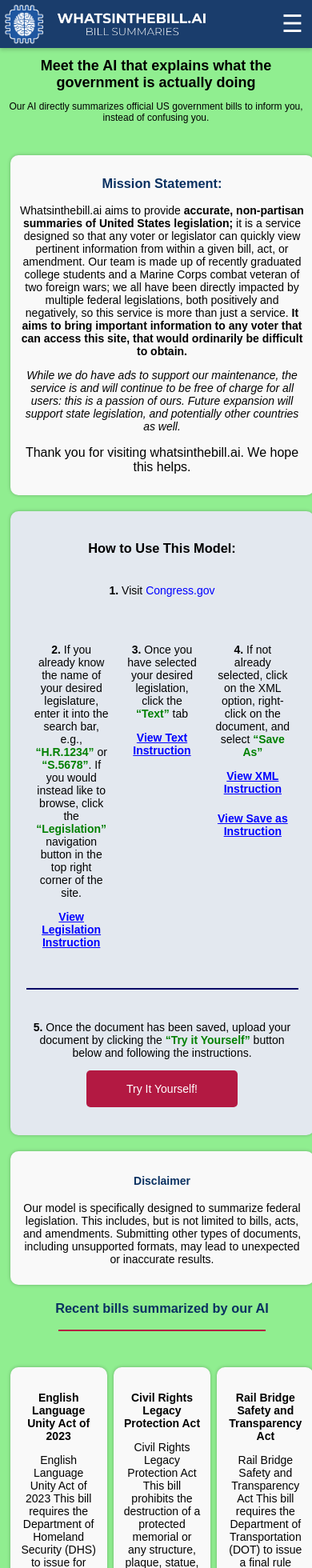
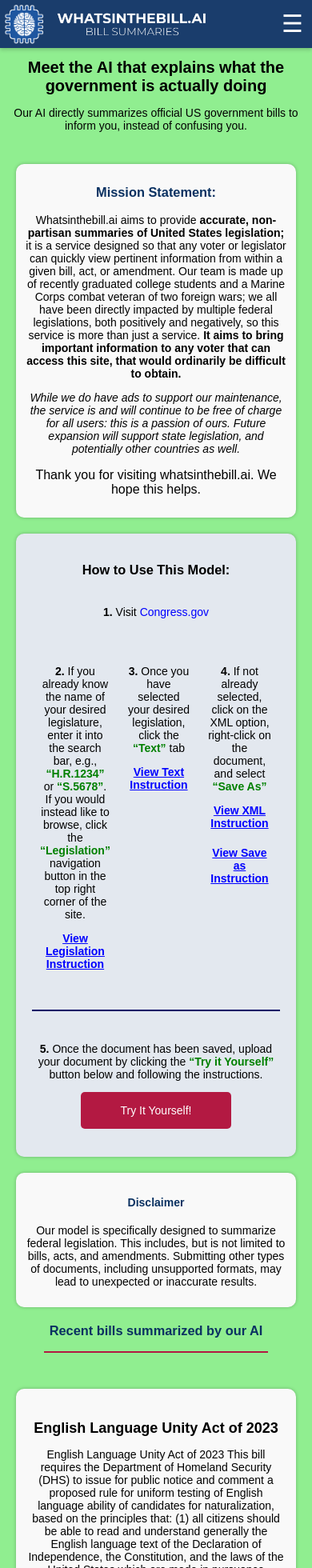
Before and after one commit to marleneh456/bill-summary-deploy, a React (Vite) app: page / in a window 390 px wide. Shown: the top 1960 px of the page at 80% size. Built offline with nearby package versions, Linux system fonts and the light colour scheme.

Commit message:
update the media queries with colors

```diff
--- a/src/index.css
+++ b/src/index.css
@@ -1663,7 +1663,7 @@
 
   /* Applies styles for landscape-oriented mobile devices with max width 1000px,
          max height 500px, and landscape orientation */
-         @media (max-width: 926px) and (max-height: 428px)  {
+         @media (max-width: 926px) and (max-height: 450px)  {
           /* Hides the desktop navigation on smaller screens */
           .desktop-nav-links {
             display: none; /* Hides the desktop navigation on mobile */
@@ -1953,13 +1953,13 @@
           }
         }
 
-  /* Small Mobile Landscape */
-
-  /* Applies styles for landscape-oriented mobile devices with max width 852px,
-         max height 435px, and landscape orientation */
-         @media (max-width: 640px) and (max-height: 360px) {
+   /* Medium Tablet - Portrait */
+
+  /* Applies styles for portrait-oriented tablets with max width 835px
+         and max height 1195px */
+         @media only screen and (max-width: 835px) and (max-height: 1290px) and (orientation: portrait) {
           /* Hides the desktop navigation on smaller screens */
-          .desktop-nav-links {
+          .full-screen-nav-links {
             display: none; /* Hides the desktop navigation on mobile */
           }
 
@@ -2069,89 +2069,109 @@
             box-sizing: border-box;
           }
 
-          /* Sets the body background color to Green-Blue */
+          /* Sets the body background color to Light Salmon */
           body {
-            background-color: #20B2AA; /* Green-Blue*/
+            background-color: #ffa07a; /* Light Salmon */
           }
 
           /* Styles the main heading in the welcome section with reduced font size */
           .welcome-section h1 {
-            font-size: 20px;
+            font-size: 22px;
           }
 
           /* Styles the paragraph in the welcome section with reduced font size */
           .welcome-section p {
-            font-size: 12px;
-          }
-
-          /* Adjusts the content container to use 90% of viewport width,
-                 adds right margin, and reduces font size */
+            font-size: 15px;
+          }
+
+          /* Adjusts the content container to use 80% of viewport width
+                 and centers it */
           .content-container {
-            width: 98vw;
-            margin-left: 12px;
-            font-size: 10px;
-          }
-
-          .thank-you-message{
-            font-size: 12px;
-          }
-
-          /* Adjusts padding of instruction items */
+            width: 660px;
+            margin-left: auto;
+          }
+
+          .recent-bills {
+            display: flex;
+            flex-wrap: wrap; /* Allow items to wrap to the next line */
+            gap: 15px; /* Space between the cards */
+            justify-content: center; /* Center the cards */
+          }
+
+          .bill-item {
+            max-width: 320px; /* Limit the max width of each card */
+            padding: 20px; /* Add space inside the card */
+          }
+
+          .bill-item h4 {
+            font-size: 18px; /* Adjust title font size */
+            margin-bottom: 10px; /* Space below title */
+          }
+
+          .bill-item p {
+            font-size: 14px; /* Adjust paragraph font size */
+            margin-bottom: 15px; /* Space below description */
+          }
+
+          .Recent-bills-line {
+            width: 48%; /* Sets the width of the separator */
+          }
+
+          /* Adds padding to instruction items */
           .instruction-item {
             padding: 5px;
           }
 
-          .instruction-separator {
-            margin-top: 50px;
-          }
-
-          .try-it-btn {
-            font-size: 12px;
-            padding: 10px 20px;
-          }
-
-          .Recent-bills-line{
-            width: 42%;
-          }
-
+          /* Sets the font size of paragraphs in specific instruction items */
+          .instruction-item-one p {
+            font-size: 14px;
+          }
+
+          /* Sets the font size of paragraphs in specific instruction items */
+          .instruction-item-two-to-four p {
+            font-size: 14px;
+          }
+
+          /* Sets the font size of paragraphs in specific instruction items */
+          .instruction-item-five p {
+            font-size: 14px;
+          }
 
           /* Reduces the size of image popup content */
           .image-popup-content {
-            width: 530px;
-            height: 200px;
+            width: 740px;
+            height: 280px;
           }
 
           .legislation-instruction {
-            width: 490px;
-            height: 150px;
+            width: 700px;
+            height: 220px;
           }
 
           .text-instruction {
-            width: 490px;
-            height: 150px;
+            width: 700px;
+            height: 220px;
           }
 
           .xml-instruction {
-            width: 490px;
-            height: 140px;
+            width: 700px;
+            height: 220px;
           }
 
           .save-as-instruction {
-            width: 480px;
-            height: 150px;
+            width: 700px;
+            height: 220px;
           }
 
           /* Adjusts the popup content size for smaller screens */
           .popup-content {
-            width: 400px;
-            height: 200px; /* Limits the height */
-            overflow-y: auto;
-          }
-
+            width: 700px;
+            height: 580px; /* Limits the height */
+          }
 
           /* Reduces the font size of headings within popups */
           .popup-content h3 {
-            font-size: 10px;
+            font-size: 16px;
           }
 
           /* Adjusts the close button position and size within popups */
@@ -2162,60 +2182,57 @@
 
           /* Adjusts the upload container size and padding for smaller screens */
           .upload-container {
-            width: 380px;
-            height: 100px;
+            width: 700px;
+            height: 550px;
             padding: 1px; /* Reduces padding */
+            margin: auto; /* Centers the container */
+            font-size: 12px; /* Reduces font size */
           }
 
           /* Adjusts the upload button size and padding for smaller screens */
           .upload-btn {
-            font-size: 10px; /* Reduces button font size */
+            font-size: 14px; /* Reduces button font size */
             margin: 18px; /* Adds margin around the button */
-            padding: 10px 20px; /* Adds padding inside the button */
-            margin-right: 30px;
+            margin-left: -15px;
           }
 
           /* Adjusts the upload dropzone size and margin for smaller screens */
           .upload-dropzone {
-            width: 370px; /* Limits dropzone width */
-            height: 60px;
-            margin-left: -10px; /* Adds margin on the left */
+            width: 650px; /* Limits dropzone width */
+            height: 80px;
+            margin-left: 3px; /* Adds margin on the left */
           }
 
           /* Adjusts the paragraph inside the dropzone */
           .upload-dropzone p {
-            font-size: 12px; /* Reduces text size */
+            font-size: 16px; /* Reduces text size */
           }
 
           /* Adjusts the font size of selected files display */
           .file-selected {
-            font-size: 10px; /* Sets the font size */
+            font-size: 16px; /* Sets the font size */
           }
 
           /* Adjusts the font size of the remove button */
           .file-selected .remove-btn {
-            font-size: 12px; /* Sets the font size */
+            font-size: 16px; /* Sets the font size */
           }
 
            /* Text Input */
            .text-input {
-        margin-top: 2px;
-        font-size: 10px;
-        margin-left: -576px;
+            margin-left: -422px;
           }
 
           /* Text Box */
           .text-box {
-        width: 368px; /* Match the width of the upload box */
-        height: 40px; /* Set a fixed height */
-        font-size: 10px; /* Font size */
+            width: 652px; /* Ensure it matches the width of its container */
+            height: 280px; /* Set a fixed height */
           }
 
           /* Adjusts the summary box size for smaller screens */
           .summary-box {
-            height: 180px; /* Sets the height */
-            width: 368px; /* Sets the width */
-            font-size: 10px;
+            height: 470px; /* Sets the height */
+            width: 650px; /* Sets the width */
           }
 
           /* Adjusts the width of summary buttons for smaller screens */
@@ -2223,13 +2240,6 @@
           .do-it-again-btn,
           .pause-play-btn {
             width: 210px;
-            padding: 5px 18px;
-            font-size: 10px;
-          }
-
-          .button-icon {
-            width: 22px; /* Sets the icon width */
-            height: 22px; /* Maintains aspect ratio */
           }
 
           /* Ensures the about page takes up 90% of the width on smaller screens */
@@ -2243,33 +2253,18 @@
             margin-bottom: 20px;
           }
 
-          .team-section{
-            width: 98%;
-            font-size: 10px;
-            margin-bottom: 20px;
-          }
-
-          .team-member{
-            height: 500px;
-          }
-
-          .contact-page {
-            width: 98%;
-            font-size: 10px;
-          }
-
-          .dropzone{
-            width: 100%;
-          }
-        }
-
-   /* Tablet - Portrait */
-
-  /* Applies styles for portrait-oriented tablets with max width 835px
-         and max height 1195px */
-         @media only screen and (max-width: 835px) and (max-height: 1290px) and (orientation: portrait) {
+          .dropzone {
+            width: 340px;
+          }
+        }
+
+    /* Small Mobile Landscape */
+
+  /* Applies styles for landscape-oriented mobile devices with max width 852px,
+         max height 435px, and landscape orientation */
+         @media (max-width: 840px) and (max-height: 380px) {
           /* Hides the desktop navigation on smaller screens */
-          .full-screen-nav-links {
+          .desktop-nav-links {
             display: none; /* Hides the desktop navigation on mobile */
           }
 
@@ -2379,87 +2374,89 @@
             box-sizing: border-box;
           }
 
-          /* Sets the body background color to Light Salmon */
+          /* Sets the body background color to Green-Blue */
           body {
-            background-color: #ffa07a; /* Light Salmon */
+            background-color: #20B2AA; /* Green-Blue*/
           }
 
           /* Styles the main heading in the welcome section with reduced font size */
           .welcome-section h1 {
-            font-size: 22px;
+            font-size: 20px;
           }
 
           /* Styles the paragraph in the welcome section with reduced font size */
           .welcome-section p {
-            font-size: 15px;
-          }
-
-          /* Adjusts the content container to use 80% of viewport width
-                 and centers it */
+            font-size: 12px;
+          }
+
+          /* Adjusts the content container to use 90% of viewport width,
+                 adds right margin, and reduces font size */
           .content-container {
-            width: 80vw;
-            margin-left: auto;
-          }
-
-          .Recent-bills-line {
-            width: 48%; /* Sets the width of the separator */
-          }
-
-          /* Adds padding to instruction items */
+            width: 98vw;
+            margin-left: 12px;
+            font-size: 10px;
+          }
+
+          .thank-you-message{
+            font-size: 12px;
+          }
+
+          /* Adjusts padding of instruction items */
           .instruction-item {
             padding: 5px;
           }
 
-          /* Sets the font size of paragraphs in specific instruction items */
-          .instruction-item-one p {
-            font-size: 14px;
-          }
-
-          /* Sets the font size of paragraphs in specific instruction items */
-          .instruction-item-two-to-four p {
-            font-size: 14px;
-          }
-
-          /* Sets the font size of paragraphs in specific instruction items */
-          .instruction-item-five p {
-            font-size: 14px;
-          }
+          .instruction-separator {
+            margin-top: 50px;
+          }
+
+          .try-it-btn {
+            font-size: 12px;
+            padding: 10px 20px;
+          }
+
+          .Recent-bills-line{
+            width: 42%;
+          }
+
 
           /* Reduces the size of image popup content */
           .image-popup-content {
-            width: 740px;
-            height: 280px;
+            width: 530px;
+            height: 200px;
           }
 
           .legislation-instruction {
-            width: 700px;
-            height: 220px;
+            width: 490px;
+            height: 150px;
           }
 
           .text-instruction {
-            width: 700px;
-            height: 220px;
+            width: 490px;
+            height: 150px;
           }
 
           .xml-instruction {
-            width: 700px;
-            height: 220px;
+            width: 490px;
+            height: 140px;
           }
 
           .save-as-instruction {
-            width: 700px;
-            height: 220px;
+            width: 480px;
+            height: 150px;
           }
 
            /* Adjusts the popup content size for smaller screens */
            .popup-content {
-            width: 700px;
-            height: 580px; /* Limits the height */
-          }
+            width: 400px;
+            height: 200px; /* Limits the height */
+            overflow-y: auto;
+          }
+
 
           /* Reduces the font size of headings within popups */
           .popup-content h3 {
-            font-size: 16px;
+            font-size: 10px;
           }
 
           /* Adjusts the close button position and size within popups */
@@ -2470,57 +2467,60 @@
 
            /* Adjusts the upload container size and padding for smaller screens */
            .upload-container {
-            width: 700px;
-            height: 550px;
+            width: 380px;
+            height: 100px;
             padding: 1px; /* Reduces padding */
-            margin: auto; /* Centers the container */
-            font-size: 12px; /* Reduces font size */
           }
 
           /* Adjusts the upload button size and padding for smaller screens */
           .upload-btn {
-            font-size: 14px; /* Reduces button font size */
+            font-size: 10px; /* Reduces button font size */
             margin: 18px; /* Adds margin around the button */
-            margin-left: -15px;
+            padding: 10px 20px; /* Adds padding inside the button */
+            margin-right: 30px;
           }
 
           /* Adjusts the upload dropzone size and margin for smaller screens */
           .upload-dropzone {
-            width: 650px; /* Limits dropzone width */
-            height: 80px;
-            margin-left: 3px; /* Adds margin on the left */
+            width: 370px; /* Limits dropzone width */
+            height: 60px;
+            margin-left: -10px; /* Adds margin on the left */
           }
 
           /* Adjusts the paragraph inside the dropzone */
           .upload-dropzone p {
-            font-size: 16px; /* Reduces text size */
+            font-size: 12px; /* Reduces text size */
           }
 
           /* Adjusts the font size of selected files display */
           .file-selected {
-            font-size: 16px; /* Sets the font size */
+            font-size: 10px; /* Sets the font size */
           }
 
           /* Adjusts the font size of the remove button */
           .file-selected .remove-btn {
-            font-size: 16px; /* Sets the font size */
+            font-size: 12px; /* Sets the font size */
           }
 
            /* Text Input */
       .text-input {
-            margin-left: -422px;
+        margin-top: 2px;
+        font-size: 10px;
+        margin-left: -576px;
       }
 
       /* Text Box */
       .text-box {
-            width: 652px; /* Ensure it matches the width of its container */
-            height: 280px; /* Set a fixed height */
+        width: 368px; /* Match the width of the upload box */
+        height: 40px; /* Set a fixed height */
+        font-size: 10px; /* Font size */
       }
 
           /* Adjusts the summary box size for smaller screens */
           .summary-box {
-            height: 470px; /* Sets the height */
-            width: 650px; /* Sets the width */
+            height: 180px; /* Sets the height */
+            width: 368px; /* Sets the width */
+            font-size: 10px;
           }
 
           /* Adjusts the width of summary buttons for smaller screens */
@@ -2528,6 +2528,13 @@
           .do-it-again-btn,
           .pause-play-btn {
             width: 210px;
+            padding: 5px 18px;
+            font-size: 10px;
+          }
+
+          .button-icon {
+            width: 22px; /* Sets the icon width */
+            height: 22px; /* Maintains aspect ratio */
           }
 
           /* Ensures the about page takes up 90% of the width on smaller screens */
@@ -2541,8 +2548,23 @@
             margin-bottom: 20px;
           }
 
-          .dropzone {
-            width: 340px;
+          .team-section{
+            width: 98%;
+            font-size: 10px;
+            margin-bottom: 20px;
+          }
+
+          .team-member{
+            height: 500px;
+          }
+
+          .contact-page {
+            width: 98%;
+            font-size: 10px;
+          }
+
+          .dropzone{
+            width: 100%;
           }
         }
 
@@ -2669,18 +2691,18 @@
 
           /* Styles the main heading in the welcome section with reduced font size */
           .welcome-section h1 {
-            font-size: 22px;
+            font-size: 20px;
           }
 
           /* Styles the paragraph in the welcome section with reduced font size */
           .welcome-section p {
-            font-size: 15px;
+            font-size: 14px;
           }
 
           /* Adjusts the content container to use 80% of viewport width
                  and centers it */
           .content-container {
-            width: 680px;
+            width: 600px;
             margin-left: 2px;
           }
 
@@ -2703,11 +2725,25 @@
           }
 
           .recent-bills {
-            gap: 8px;
+            display: flex;
+            flex-wrap: wrap; /* Allow items to wrap to the next line */
+            gap: 15px; /* Space between the cards */
+            justify-content: center; /* Center the cards */
           }
 
           .bill-item {
-            padding: 12px;
+            max-width: 290px; /* Limit the max width of each card */
+            padding: 15px; /* Add space inside the card */
+          }
+
+          .bill-item h4 {
+            font-size: 18px; /* Adjust title font size */
+            margin-bottom: 10px; /* Space below title */
+          }
+
+          .bill-item p {
+            font-size: 14px; /* Adjust paragraph font size */
+            margin-bottom: 15px; /* Space below description */
           }
 
           /* Reduces the size of image popup content */
@@ -2843,7 +2879,7 @@
 
   /* Applies styles for portrait-oriented big mobile devices with max width 490px,
          max height 1000px, and portrait orientation */
-         @media (max-width: 680px) and (max-height: 926px) {
+         @media (max-width: 660px) and (max-height: 926px) {
     /* Hides the desktop navigation on smaller screens */
     .full-screen-nav-links {
       display: none; /* Hides the desktop navigation on mobile */
@@ -2962,17 +2998,17 @@
 
     /* Styles the main heading in the welcome section with reduced font size */
     .welcome-section h1 {
-      font-size: 18px;
+      font-size: 20px;
     }
 
     /* Styles the paragraph in the welcome section with reduced font size */
     .welcome-section p {
-      font-size: 12px;
+      font-size: 14px;
     }
 
     .content-container {
-      width: 380px;
-     margin-left: 15px;
+      width: 350px;
+     margin-left: 20px;
      font-size: 14px;
    }
 
@@ -2987,8 +3023,30 @@
     font-size: 14px;
     }
 
+    .recent-bills {
+      display: flex;
+      flex-wrap: wrap; /* Allow items to wrap to the next line */
+      gap: 15px; /* Space between the cards */
+      justify-content: center; /* Center the cards */
+    }
+
+    .bill-item {
+      max-width: 380px; /* Limit the max width of each card */
+      padding: 15px; /* Add space inside the card */
+    }
+
+    .bill-item h4 {
+      font-size: 18px; /* Adjust title font size */
+      margin-bottom: 10px; /* Space below title */
+    }
+
+    .bill-item p {
+      font-size: 14px; /* Adjust paragraph font size */
+      margin-bottom: 15px; /* Space below description */
+    }
+
     .Recent-bills-line{
-      width: 68%;
+      width: 80%;
     }
   .image-popup-content {
     width: 350px;
@@ -3179,7 +3237,7 @@
 
 /* Small Mobile Portrait */
 
-@media (max-width: 360px) and (max-height: 640px){
+@media (max-width: 380px) and (max-height: 640px){
   .full-screen-nav-links {
     display: none; /* Hides the desktop navigation on mobile */
   }
```
Also changed, not shown: src/App.jsx (indentation only). Lines whose indentation alone changed are shown as unchanged.
